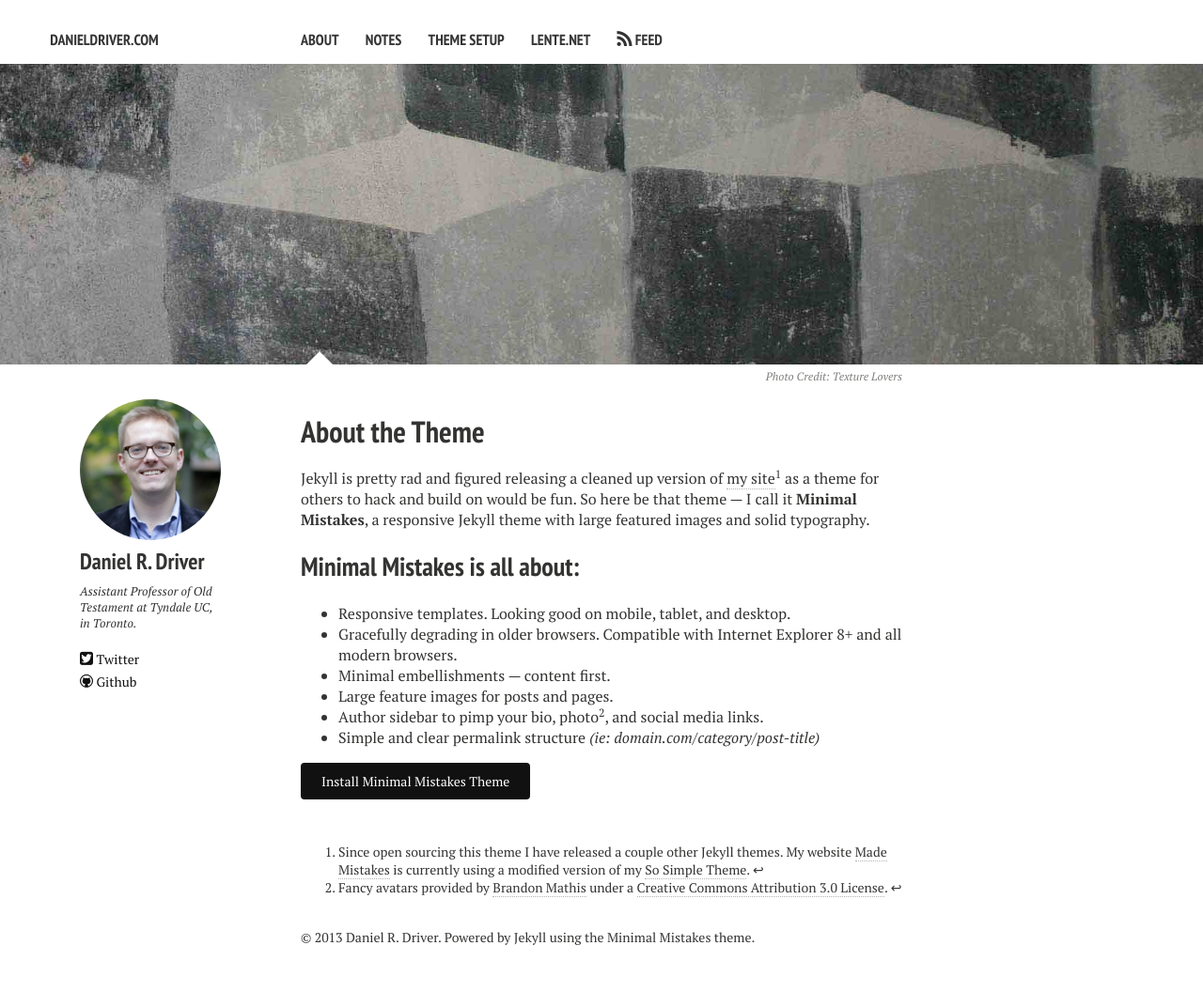
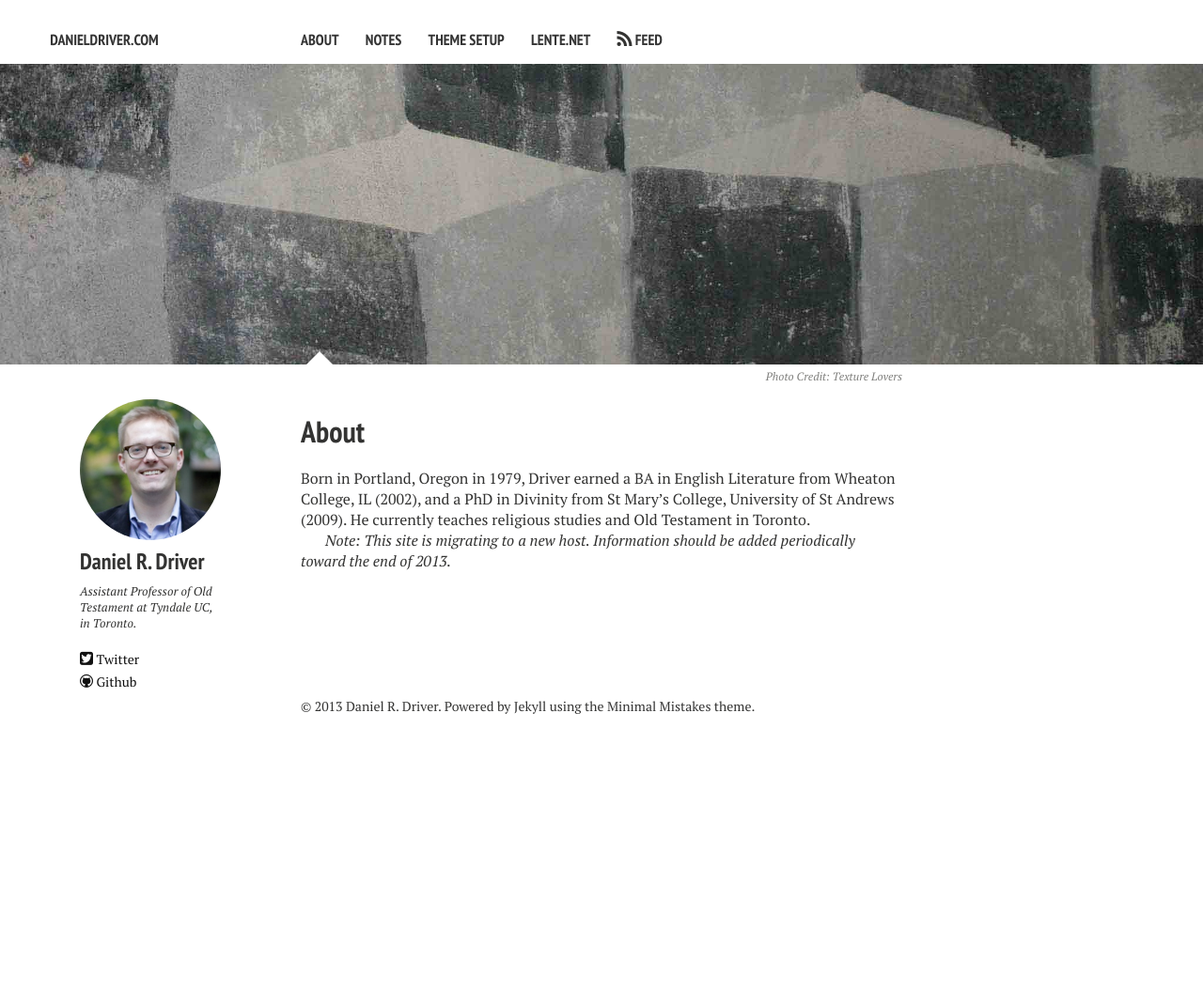
Before and after one commit to danieldriver/danieldriver.github.io, a Jekyll site: the page built from about.md, in a window 1280 px wide. Shown: the whole page at 94% size. Built offline with Jekyll 4.4.1, drawn with Linux system fonts in a browser that asks for light colours; nearby versions of some CDN libraries; after the commit the page ends 900 px from its top, so only the background shows below that.

Commit message:
restore about page

```diff
--- a/about.md
+++ b/about.md
@@ -1,9 +1,7 @@
 ---
 layout: page
 permalink: /about/index.html
-title: About the Theme
-tagline: Minimal Mistakes, a Jekyll Theme
-tags: [about, Jekyll, theme, responsive]
+title: About
 modified: 9-9-2013
 image:
   feature: texture-feature-02.jpg
@@ -11,19 +9,10 @@
   creditlink: http://texturelovers.com
 ---
 
-Jekyll is pretty rad and figured releasing a cleaned up version of [my site](http://mademistakes.com)[^1] as a theme for others to hack and build on would be fun. So here be that theme --- I call it **Minimal Mistakes**, a responsive Jekyll theme with large featured images and solid typography.
+Born in Portland, Oregon in 1979, Driver earned a BA in English
+Literature from Wheaton College, IL (2002), and a PhD in Divinity from
+St Mary’s College, University of St Andrews (2009). He currently teaches
+religious studies and Old Testament in Toronto.
 
-## Minimal Mistakes is all about:
-
-* Responsive templates. Looking good on mobile, tablet, and desktop.
-* Gracefully degrading in older browsers. Compatible with Internet Explorer 8+ and all modern browsers.
-* Minimal embellishments --- content first.
-* Large feature images for posts and pages.
-* Author sidebar to pimp your bio, photo[^2], and social media links.
-* Simple and clear permalink structure *(ie: domain.com/category/post-title)*
-
-<a markdown="0" href="{{ site.url }}/theme-setup" class="btn">Install Minimal Mistakes Theme</a>
-
-[^1]: Since open sourcing this theme I have released a couple other Jekyll themes. My website [Made Mistakes](http://mademistakes.com) is currently using a modified version of my [So Simple Theme](http://mmistakes.github.io/so-simple-theme/).
-
-[^2]: Fancy avatars provided by [Brandon Mathis](http://brandonmathis.com/projects/fancy-avatars/demo/) under a [Creative Commons Attribution 3.0 License](http://creativecommons.org/licenses/by/3.0/).
+*Note: This site is migrating to a new host. Information should be added
+periodically toward the end of 2013.*
```
